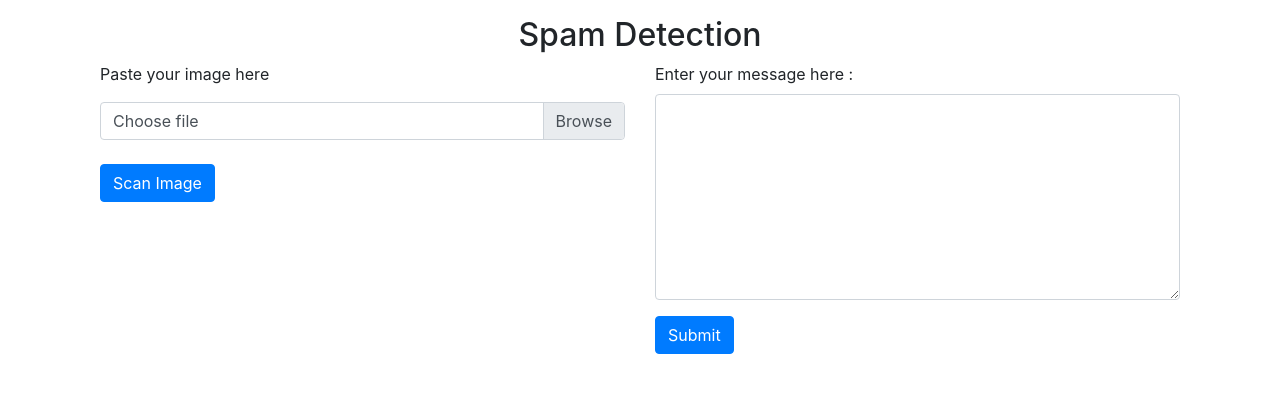
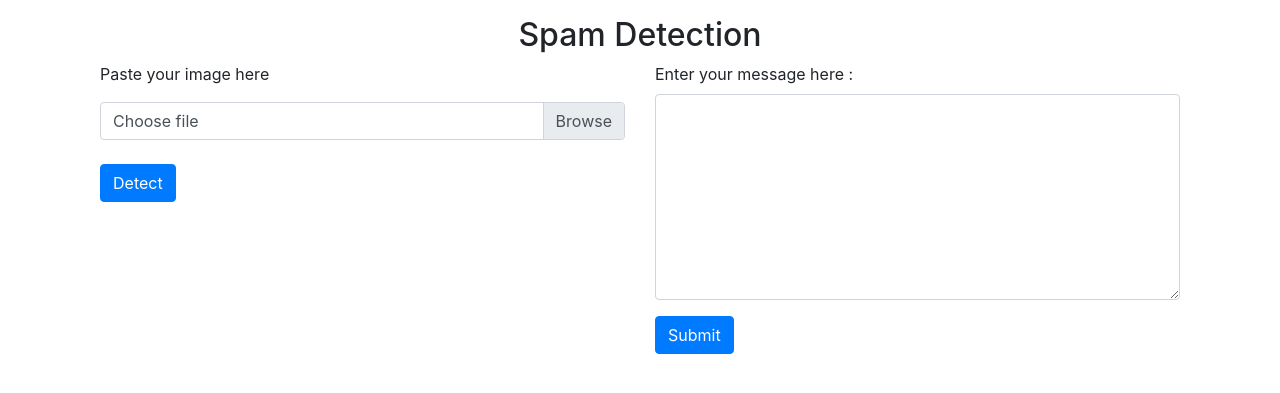
Before and after one commit to abhinavjha98/Spam-Detection, a Flask app: page / in a window 1280 px wide. Shown: the part 56-449 px from the top of the page. Run offline with Flask 2, Linux system fonts and the light colour scheme; parts of the project's set-up code (start-up, migrations or seed data) failed here and were passed over; some libraries are stand-ins or nearby versions.

Commit message:
Changed the text

```diff
--- a/templates/index.html
+++ b/templates/index.html
@@ -51,7 +51,7 @@
             </div>
 
             <br>
-            <button type="submit" class="btn btn-raised btn-primary">Scan Image</button>
+            <button type="submit" class="btn btn-raised btn-primary">Detect</button>
         </form>
          </div>
          <div class = "col-lg-6 col-md-6">
```
